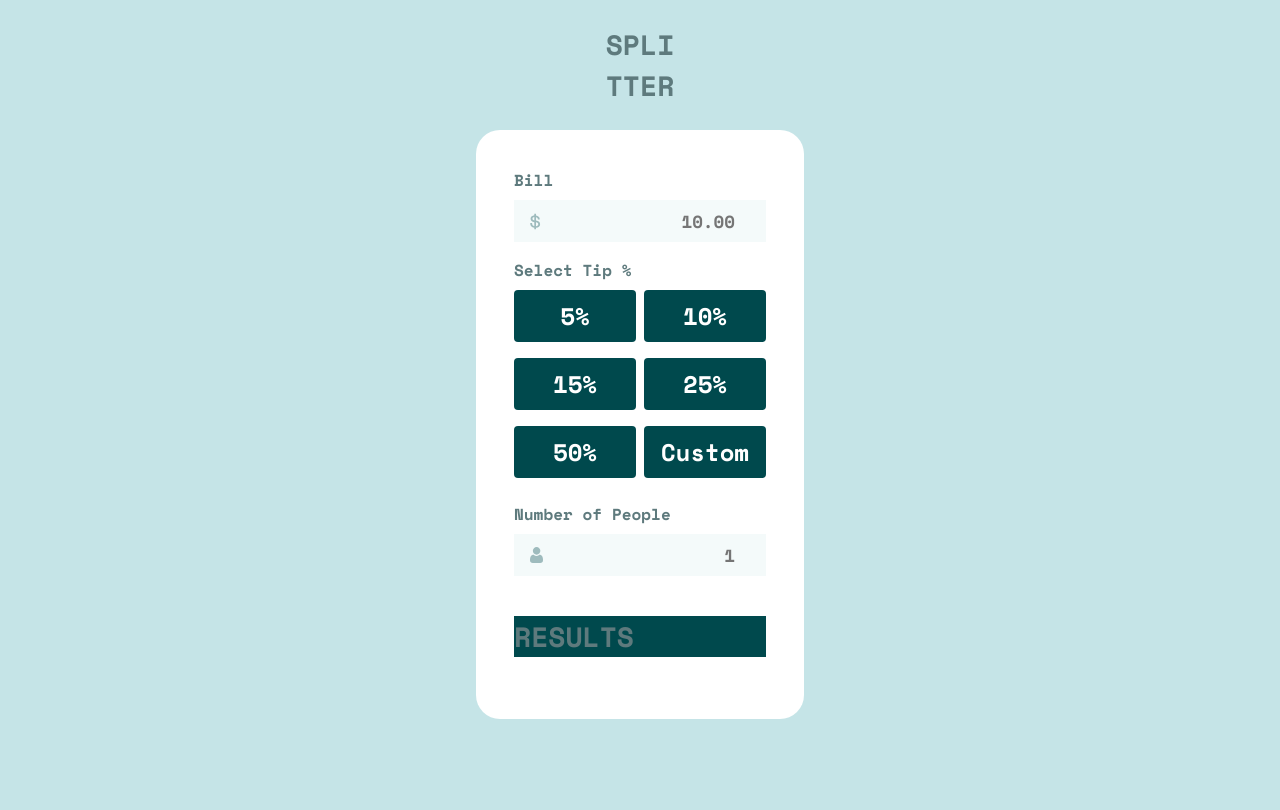
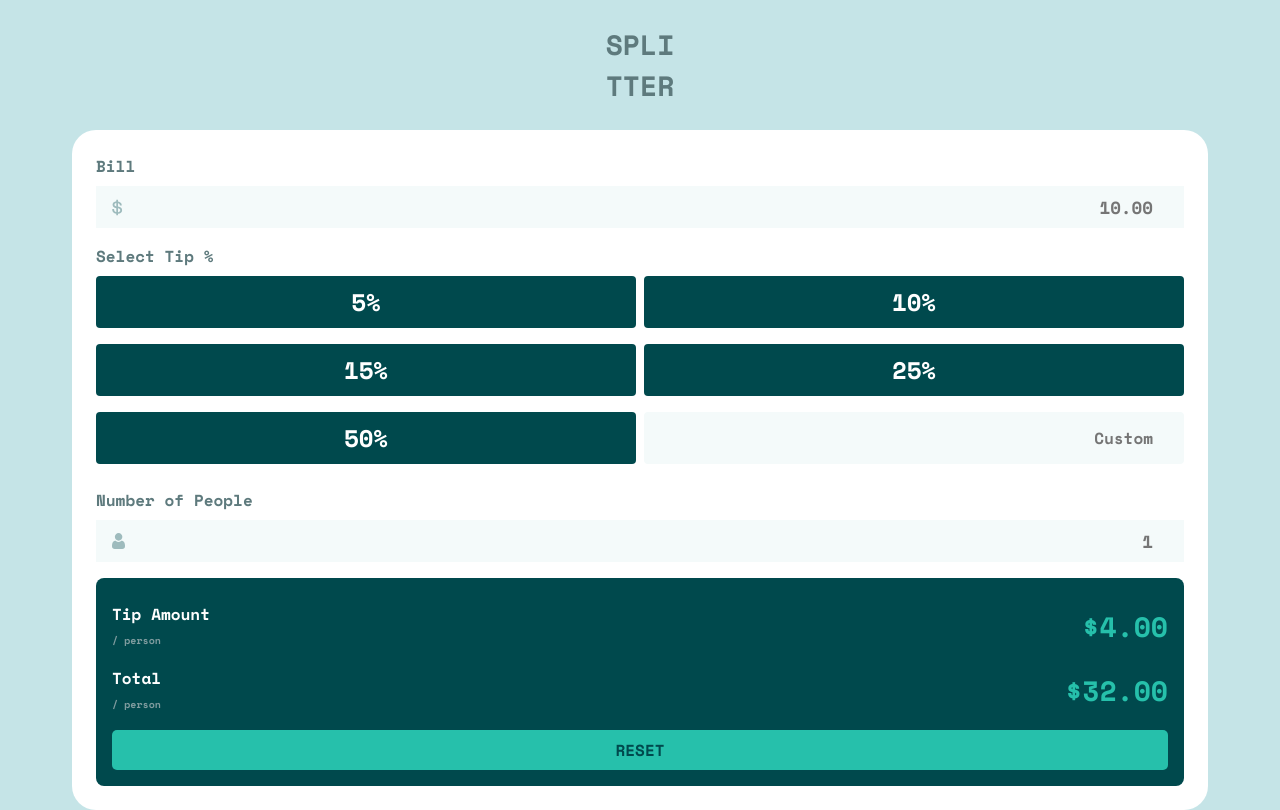
Before and after one commit to PHnrq/tip-calculator-app, a React (Create React App) app: page / in a window 1280 px wide. Built offline with nearby package versions, Linux system fonts and the light colour scheme.

Commit message:
Finaliza o layout base

```diff
--- a/src/components/Main/Form/index.tsx
+++ b/src/components/Main/Form/index.tsx
@@ -36,10 +36,12 @@ export function Form() {
                     <span>50%</span>
                 </label>
 
-                <label htmlFor="tip-custom">
+                <input type='number' name='tip' id='tip-custom' placeholder='Custom'/>
+
+                {/* <label htmlFor="tip-custom">
                     <input type="radio" name="tip" id="tip-custom"/>
                     <span>Custom</span>
-                </label>
+                </label> */}
             </fieldset>
 
             <label htmlFor="numOfPeople">Number of People</label>
--- a/src/components/Main/Form/style.ts
+++ b/src/components/Main/Form/style.ts
@@ -3,7 +3,7 @@ import dolarImg from "../../../assets/icon-dollar.svg";
 import personImg from "../../../assets/icon-person.svg";
 
 export const Container = styled.form`
-
+    width: 85vw;
     font-size: 2.8rem;
     border-radius: 2.4rem;
     display: flex;
@@ -49,6 +49,14 @@ export const Container = styled.form`
 
     }
 
+    #tip-custom{
+        float:left;
+        border-radius:4px;
+        margin-block-end: 0.8rem;
+        font-size: 1.6rem;
+        width: 100%;
+    }
+
     fieldset label span {
         text-align:center;
         font-size: 2.4rem;
@@ -56,7 +64,7 @@ export const Container = styled.form`
         display:block;
     }
 
-    fieldset label input {
+    fieldset label input:not(#tip-custom) {
         position:absolute;
         top:-20px;
     }
--- a/src/components/Main/Results/index.tsx
+++ b/src/components/Main/Results/index.tsx
@@ -3,7 +3,32 @@ import { Container } from "./style";
 export function Results() {
   return (
     <Container>
-      <h1>Results</h1>
+
+      <div>
+        <p>
+          Tip Amount
+          <br />
+          <span>/ person</span>
+        </p>
+        <p>
+          $4.00
+        </p>
+      </div>
+
+      <div>
+        <p>
+          Total
+          <br />
+          <span>/ person</span>
+        </p>
+        <p>
+          $32.00
+        </p>
+      </div>
+
+      <button>
+        Reset
+      </button>
     </Container>
   );
 }
--- a/src/components/Main/Results/style.ts
+++ b/src/components/Main/Results/style.ts
@@ -2,5 +2,37 @@ import  styled from 'styled-components';
 
 export const Container = styled.div`
     background: var(--very-dark-cyan);
+    border-radius: .8rem;
+    padding:  2.4rem 1.6rem 1.6rem;
 
+    div{
+        display: flex;
+        align-items: center;
+        justify-content: space-between;
+        margin-bottom: 1.6rem;
+    }
+
+    div p:nth-child(1){
+        font-size: 1.6rem;
+        color: var(--white);
+    }
+
+    div p:nth-child(2){
+        font-size: 2.8rem;
+        color: var(--strong-cyan);
+    }
+
+    span{
+        color: var(--grayish-cyan);
+    }
+
+    button{
+        width: 100%;
+        padding: .8rem;
+        font-size: 1.6rem;
+        background: var(--strong-cyan);
+        color: var(--very-dark-cyan);
+        text-transform: uppercase;
+        border-radius: .5rem;
+    }
 `
--- a/src/components/Main/style.ts
+++ b/src/components/Main/style.ts
@@ -2,7 +2,7 @@ import styled from "styled-components";
 
 export const Container = styled.main`
     background: var(--white);
-    padding: 3.8rem;
+    padding: 2.4rem;
     font-size: 2.8rem;
     border-radius: 2.4rem;
 
```
